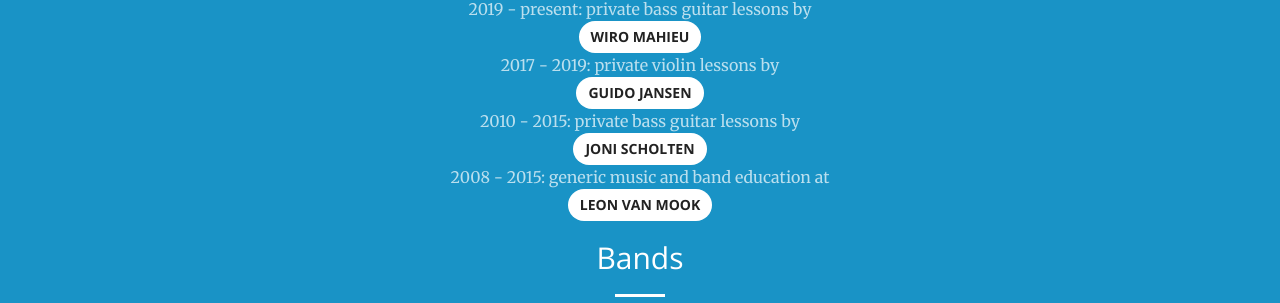
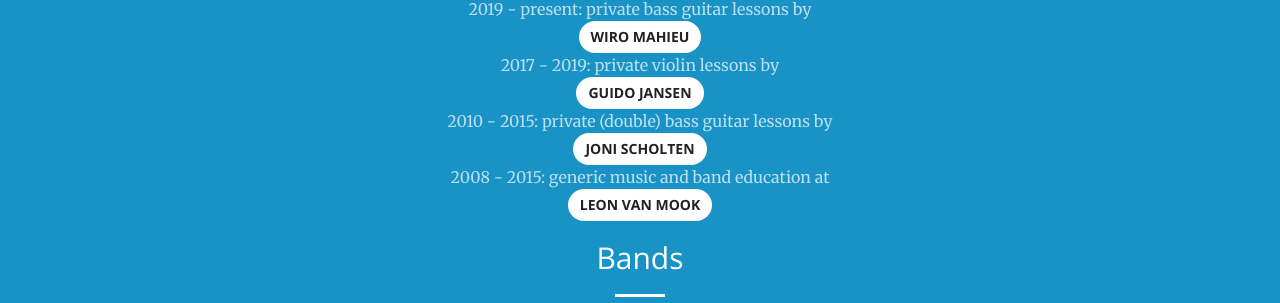
Before and after one commit to tgmulder/tgmulder.github.io, a Jekyll site: the page built from index.html, in a window 1280 px wide and 900 px high, scrolled down 1086 px. Shown: the part 149-452 px from the top of the window. Built offline with Jekyll 4.4.1, drawn with Linux system fonts in a browser that asks for light colours; a style sheet for code colours, icons or effects is not loaded.

Commit message:
Update call-to-action.html
Double bass added

```diff
--- a/_includes/call-to-action.html
+++ b/_includes/call-to-action.html
@@ -9,7 +9,7 @@
                 2020 - 2021: ArtEZ Connected Preparatory Course </br><a href="https://www.artez.nl/opleidingen/externe-vooropleiding" target="_blank" class="btn btn-default btn"> Joost Niekus & Charles Nagtzaam</a></br>
                 2019 - present: private bass guitar lessons by </br><a href="http://wiromahieu.com" target="_blank" class="btn btn-default btn"> Wiro Mahieu</a></br>
                 2017 - 2019: private violin lessons by </br><a href="http://vioollesnijmegen.nl" target="_blank" class="btn btn-default btn"> Guido Jansen</a></br>
-                2010 - 2015: private bass guitar lessons by </br><a href="https://en.wikipedia.org/wiki/Leaf_(Dutch_band)" target="_blank" class="btn btn-default btn"> Joni Scholten</a></br>
+                2010 - 2015: private (double) bass guitar lessons by </br><a href="https://en.wikipedia.org/wiki/Leaf_(Dutch_band)" target="_blank" class="btn btn-default btn"> Joni Scholten</a></br>
                 2008 - 2015: generic music and band education at </br><a href="https://www.muziek-op-maat.nl/" target="_blank" class="btn btn-default btn"> Leon van Mook</a></br>
 
 		<div class="row">
```
